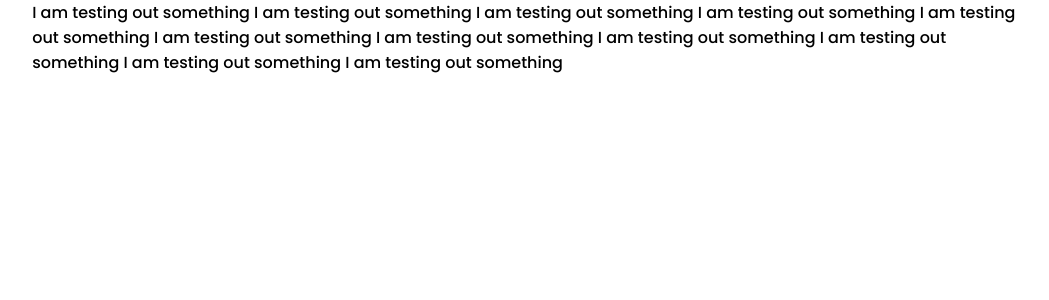
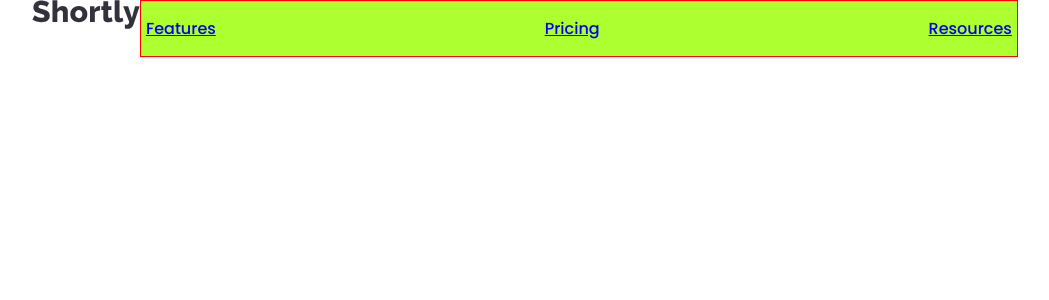
Before and after one commit to tkressma/shortly-landing-page, a React (Create React App) app: page / in a window 1280 px wide. Shown: the top 300 px of the page, without its empty margins (115-1164 px from the left). Built offline with nearby package versions, Linux system fonts and the light colour scheme.

Commit message:
Add Header and Base Nav components

```diff
--- a/src/App.js
+++ b/src/App.js
@@ -1,5 +1,5 @@
 import React from "react";
-import Header from "./assets/components/header/Header";
+import Header from "./components/header/Header";
 
 function App() {
   return (
--- a/src/assets/components/header/Header.js
+++ /dev/null
@@ -1,19 +0,0 @@
-import React from "react";
-import Container from "../UI/Container";
-import styles from "./Header.module.css";
-
-function Header(props) {
-  return (
-    <header className={styles.header}>
-      <Container>
-        I am testing out something I am testing out something I am testing out
-        something I am testing out something I am testing out something I am
-        testing out something I am testing out something I am testing out
-        something I am testing out something I am testing out something I am
-        testing out something
-      </Container>
-    </header>
-  );
-}
-
-export default Header;
--- /dev/null
+++ b/src/components/header/Header.js
@@ -0,0 +1,16 @@
+import React from "react";
+import Container from "../UI/Container";
+import styles from "./Header.module.css";
+import Nav from "./Nav";
+
+function Header(props) {
+  return (
+    <header className={styles.header}>
+      <Container>
+        <Nav />
+      </Container>
+    </header>
+  );
+}
+
+export default Header;
--- /dev/null
+++ b/src/components/header/Nav.js
@@ -0,0 +1,25 @@
+import React from "react";
+import styles from "./Nav.module.css";
+import logo from "../../assets/logo.svg";
+function Nav() {
+  return (
+    <nav className={styles.nav}>
+      <a href="https://www.frontendmentor.io">
+        <img src={logo} />
+      </a>
+      <ul className={styles.menu}>
+        <li>
+          <a href="#">Features</a>
+        </li>
+        <li>
+          <a href="#">Pricing</a>
+        </li>
+        <li>
+          <a href="#">Resources</a>
+        </li>
+      </ul>
+    </nav>
+  );
+}
+
+export default Nav;
--- /dev/null
+++ b/src/components/header/Nav.module.css
@@ -0,0 +1,25 @@
+.nav {
+  display: flex;
+  justify-content: space-between;
+}
+.menu {
+  display: flex;
+  flex-wrap: wrap;
+  justify-content: space-between;
+  align-items: center;
+  list-style-type: none;
+  border: 1px solid red;
+  width: 327px;
+  background-color: greenyellow;
+  width: 100%;
+}
+
+.menu li a {
+  display: block;
+  padding: 15px 5px;
+}
+
+@media (min-width: 768px) {
+  .menu {
+  }
+}
--- a/src/index.css
+++ b/src/index.css
@@ -1,3 +1,15 @@
+*,
+*::before,
+*::after {
+  box-sizing: border-box;
+  padding: 0;
+  margin: 0;
+}
+
+img {
+  max-width: 100%;
+}
+
 body {
   margin: 0;
   font-family: -apple-system, BlinkMacSystemFont, "Segoe UI", "Roboto", "Oxygen",
```
Also changed, not shown: src/components/UI/Container.js (renamed from src/assets/components/UI/Container.js), src/components/UI/Container.module.css (renamed from src/assets/components/UI/Container.module.css), src/components/header/Header.module.css (renamed from src/assets/components/header/Header.module.css).
